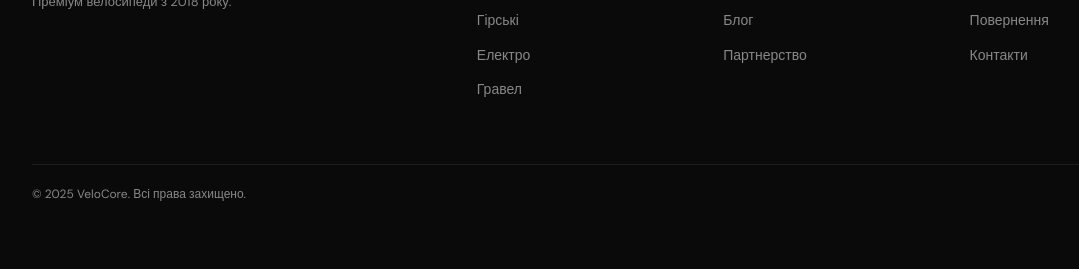
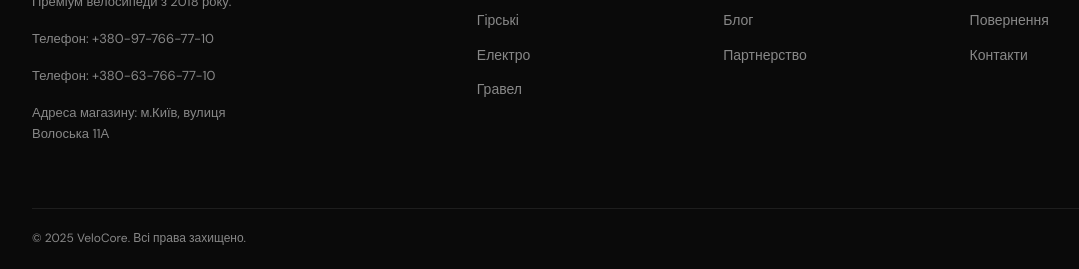
Before and after one commit to Rimas15/velocore, a website: page public/index.html in a window 1280 px wide. Shown: the part 2182-2451 px from the top of the page, without its empty margins (40-1119 px from the left). Before the commit the page ends 2407 px from the top, so only its background shows below. Drawn offline with Linux system fonts and the light colour scheme; no server answers.

Commit message:
Update index.html

```diff
--- a/public/index.html
+++ b/public/index.html
@@ -158,6 +158,9 @@
             <span>VeloCore</span>
           </a>
           <p>Преміум велосипеди з 2018 року.</p>
+          <p>Телефон: +380-97-766-77-10</p>
+<p>Телефон: +380-63-766-77-10</p>
+<p>Адреса магазину: м.Київ, вулиця Волоська 11А</p>
         </div>
         <div class="footer-col">
           <div class="footer-col-title">Каталог</div>
```
